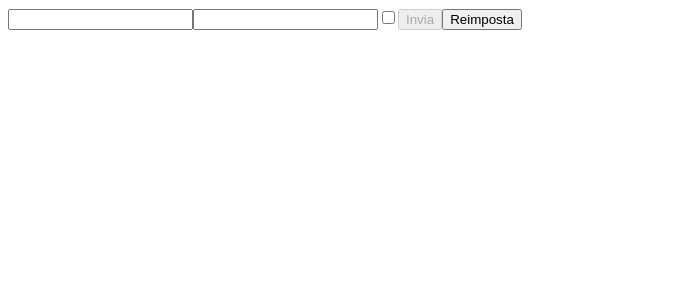
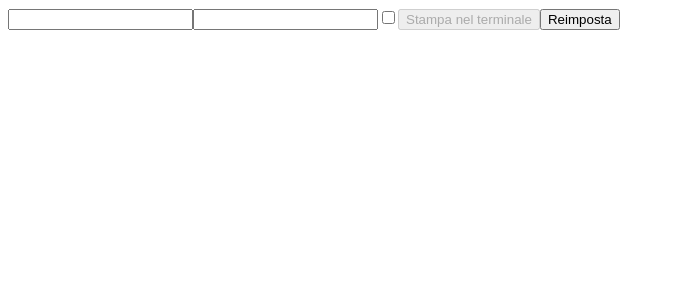
Before and after one commit to Alessandro-Ambra-dev/esercizi-React, a React (Create React App) app in the folder my-app/: page / in a window 1280 px wide. Shown: the top 300 px of the page, without its empty margins (0-675 px from the left). Built offline with nearby package versions, Linux system fonts and the light colour scheme.

Commit message:
feature : added es-31 of React

```diff
--- a/my-app/src/LoginComponent.jsx
+++ b/my-app/src/LoginComponent.jsx
@@ -21,7 +21,9 @@ export function LoginComponent() {
     setData(data);
   }
 
-  console.log(data);
+  function renderLogin() {
+    console.log(data);
+  }
   return (
     <form>
       <input
@@ -42,16 +44,18 @@ export function LoginComponent() {
         value={data.remember}
       />
       <button
-        type="submit"
+        type="button"
         name="submit"
         disabled={
-          data.username === "" || data.password === "" ||
+          data.username === "" ||
+          data.password === "" ||
           data.remember === false
             ? true
             : false
         }
+        onClick={renderLogin}
       >
-        Invia
+        Stampa nel terminale
       </button>
       <button onClick={handleResetForm}>Reimposta</button>
     </form>
```
